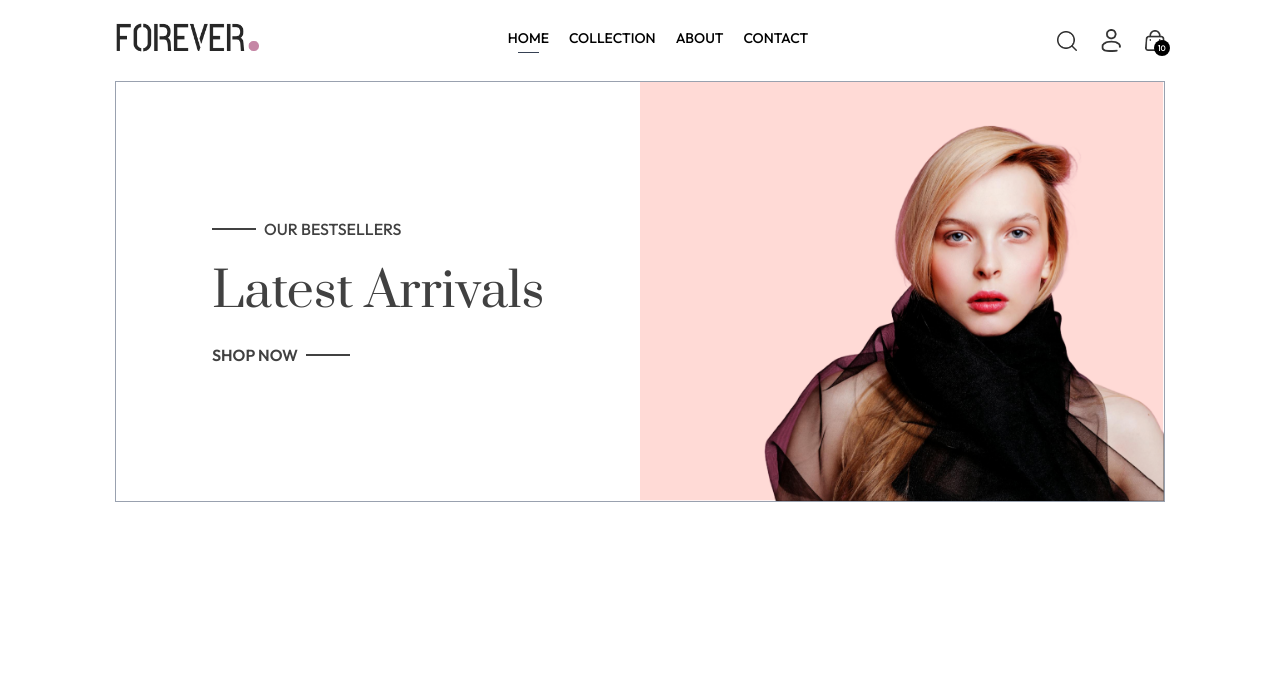
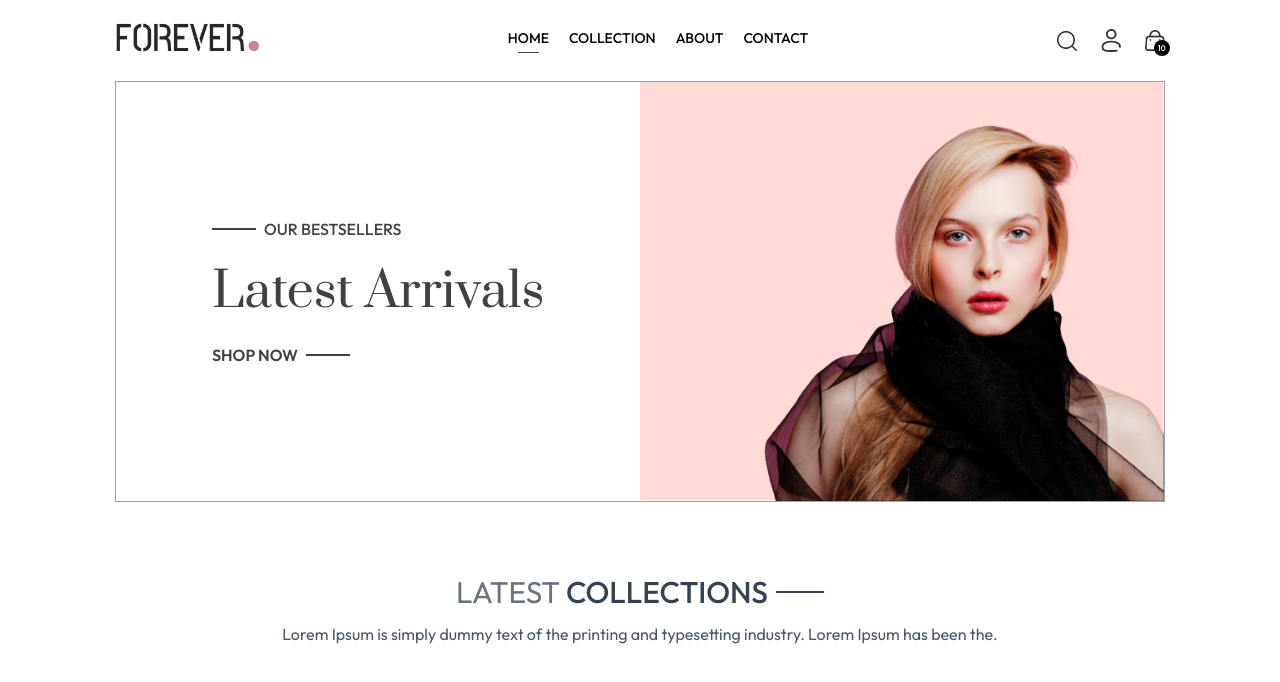
Before and after one commit to Felix3242/e-commerce, a React (Vite) app in the folder frontend/: page / in a window 1280 px wide. Shown: the top 682 px of the page. Built offline with nearby package versions, Linux system fonts and the light colour scheme.

Commit message:
latest products

```diff
--- a/frontend/src/components/LatestCollection.jsx
+++ b/frontend/src/components/LatestCollection.jsx
@@ -1,15 +1,26 @@
-import React from 'react'
-import { useContext } from 'react'
+import React, { useEffect } from 'react'
+import { useContext, useState } from 'react'
 import { ShopContext } from '../context/ShopContext'
+import Title from './Title'
 
 const LatestCollection = () => {
 
     const { products } = useContext(ShopContext);
+    const [latestProducts, setLatestProducts] = useState([]);
 
-    console.log(products);
+    useEffect(() => {
+        setLatestProducts(products.slice(0, 10));
+    }, [])
 
   return (
-    <div>
+    <div className='my-10'>
+        <div className='text-center py-8 text-3xl'>
+            <Title text1={'LATEST'} text2={'COLLECTIONS'} />
+            <p className='w-3/4 mx-auto text-xs sm:text-sm md:text-base text-gray-600'>
+                Lorem Ipsum is simply dummy text of the printing and typesetting industry. Lorem Ipsum has been the.
+            </p>
+        </div>
+
 
     </div>
   )
```
